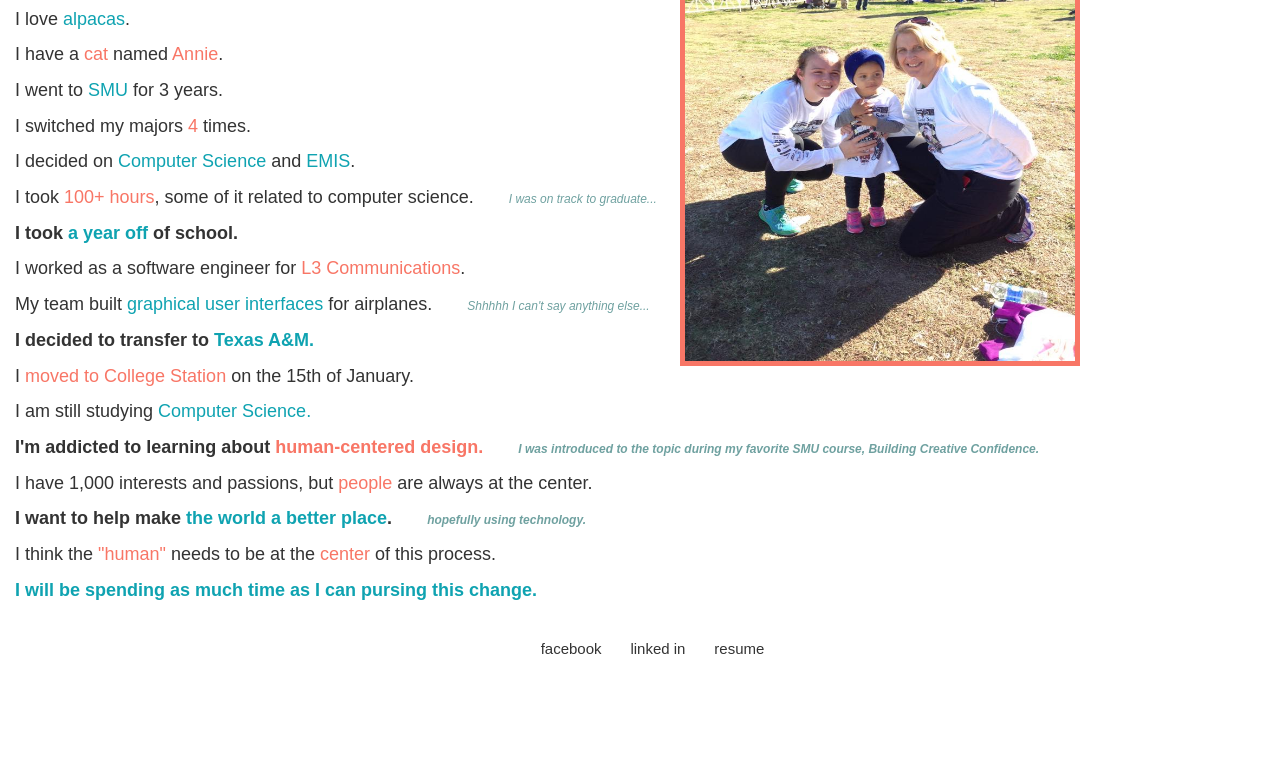
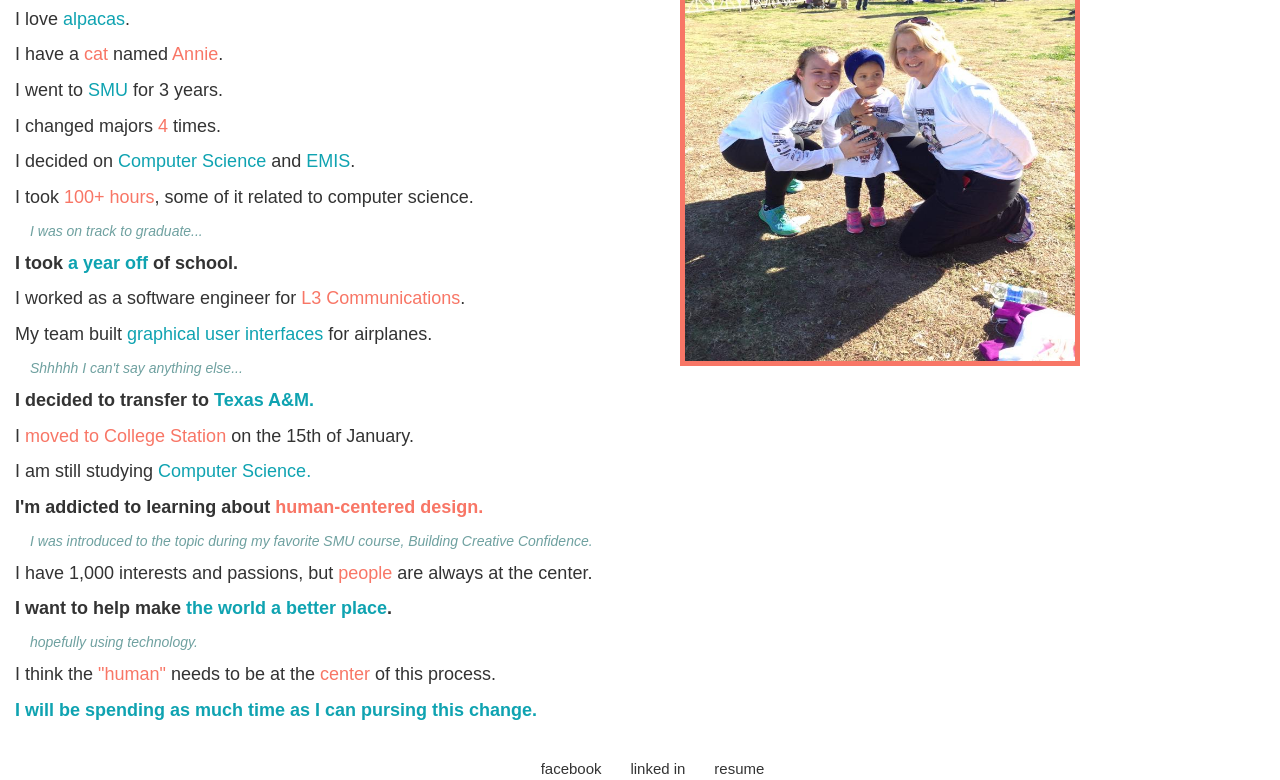
Before and after one commit to Mdzingo/chiBio, a website: page home.html in a window 1280 px wide. Shown: the part 134-914 px from the top of the page. Before the commit the page ends 800 px from the top, so only its background shows below. Drawn offline with nearby package versions, Linux system fonts and the light colour scheme; a web font is replaced by a local one.

Commit message:
changing subpoints

```diff
--- a/css/style.css
+++ b/css/style.css
@@ -54,7 +54,7 @@ a:hover {
 
 .sub-point {
     font-style: italic;
-    font-size: 12px;
+    font-size: 14px;
     padding-left:30px;
     color: #6FA1A0;
 }
--- a/home.html
+++ b/home.html
@@ -19,26 +19,22 @@
     <p>I love <em class="bl">alpacas</em>.
     <p>I have a <em class="pi">cat</em> named <em class="pi">Annie</em>.
     <p>I went to <em class="bl">SMU</em> for 3 years.</p>
-    <p>I switched my majors <em class="pi">4</em> times.</p>
+    <p>I changed majors <em class="pi">4</em> times.</p>
     <p>I decided on <em class="bl">Computer Science</em> and <em class="bl">EMIS</em>.</p>
-    <p>I took <em class="pi">100+ hours</em>, some of it related to computer science.
-        <span class="sub-point">I was on track to graduate...</span>
-    </p>
+    <p>I took <em class="pi">100+ hours</em>, some of it related to computer science.</p>
+        <p class="sub-point">I was on track to graduate...</p>
     <p class="restart">I took <em class="bl">a year off</em> of school.</p>
     <p>I worked as a software engineer for <em class="pi">L3 Communications</em>.</p>
-    <p>My team built <em class="bl">graphical user interfaces</em> for airplanes.
-        <span class="sub-point">Shhhhh I can't say anything else...</span>
-    </p>
+    <p>My team built <em class="bl">graphical user interfaces</em> for airplanes.</p>
+    <p class="sub-point">Shhhhh I can't say anything else...</p>
     <p class="restart">I decided to transfer to <em class="bl">Texas A&M.</em></p>
     <p>I <em class="pi">moved to College Station</em> on the 15th of January.</p>
     <p>I am still studying <em class="bl">Computer Science.</em></p>
-    <p class="restart">I'm addicted to learning about <em class="pi">human-centered design.</em>
-        <span class="sub-point">I was introduced to the topic during my favorite SMU course, Building Creative Confidence.</span>
-    </p>
+    <p class="restart">I'm addicted to learning about <em class="pi">human-centered design.</em></p>
+    <p class="sub-point">I was introduced to the topic during my favorite SMU course, Building Creative Confidence.</p>
     <p>I have 1,000 interests and passions, but <em class="pi">people</em> are always at the center.</p>
-    <p class="restart">I want to help make <em class="bl">the world a better place</em>.
-        <span class="sub-point">hopefully using technology.</span>
-    </p>
+    <p class="restart">I want to help make <em class="bl">the world a better place</em>.</p>
+    <p class="sub-point">hopefully using technology.</p>
     <p>I think the <em class="pi">"human"</em> needs to be at the <em class="pi">center</em> of this process.</p>
     <p class="restart bl">I will be spending as much time as I can pursing this change.</p>
 </body>
```
Also changed, not shown: img/annie.jpg (added).
